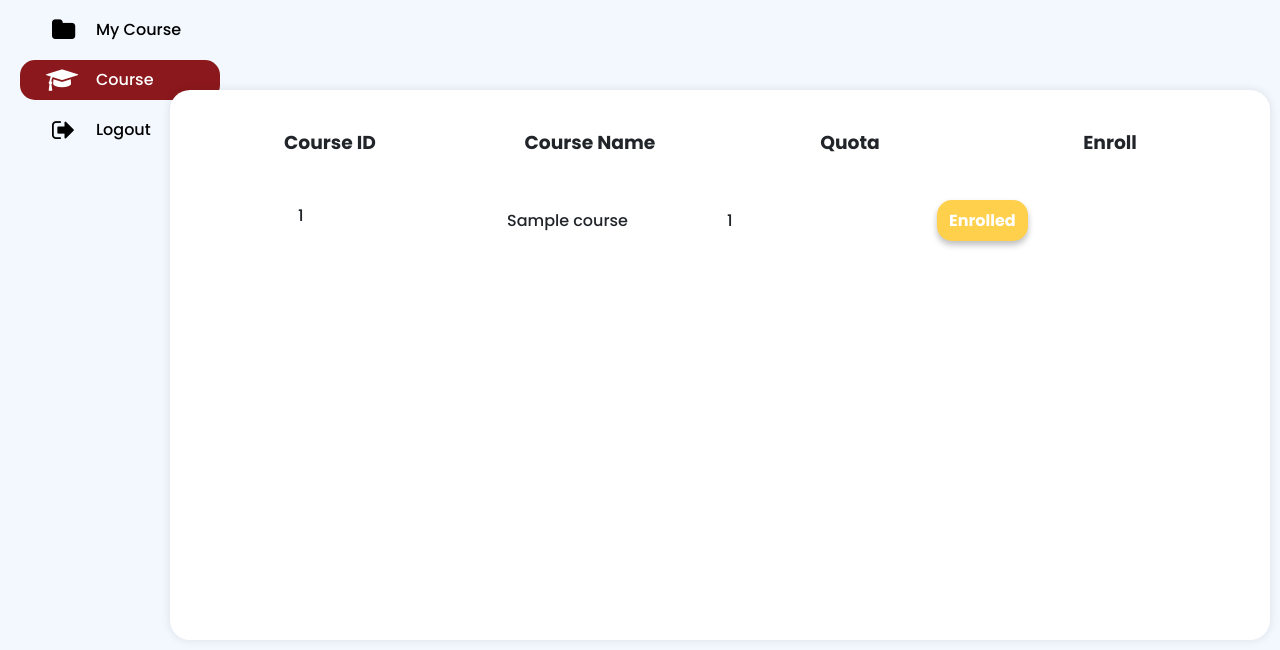
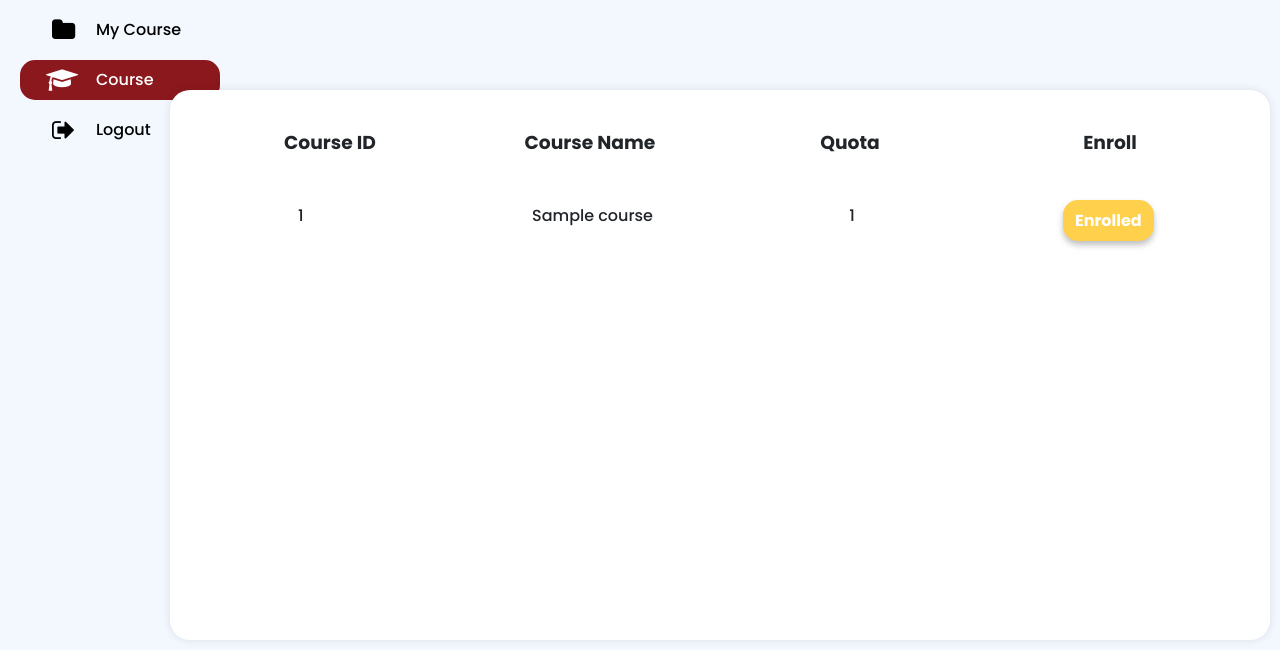
Before and after one commit to 6410685215/cn321-as2, a Django app: page /course/page_course/ in a window 1280 px wide. Shown: the part 150-800 px from the top of the page. Run offline with Django 4.2, Linux system fonts and the light colour scheme; a user stored in the database is signed in; tables that the repository leaves empty hold one stand-in row (values such as "Sample post").

Commit message:
table layout

```diff
--- a/static/css/main.css
+++ b/static/css/main.css
@@ -381,21 +381,30 @@ html [type="button"] {
     text-align: left;
     padding-bottom: 10px;
     margin: 5px;
-    width: 200px;
+}
+.p-id {
+    width: 220px;
+}
+.p-n {
+    width: 246px;
+}
+.td-p {
+    padding-inline: 143px;
 }
 
 .sec-table td a {
+    display: block;
     font-weight: 500;
-    text-align: left;
-    padding-left: 90px;
     padding-bottom: 10px;
     margin: 5px;
+    width: 120px;
+    text-align: center;
 }
 
 .sec-table td form {
     font-weight: 500;
     text-align: left;
-    margin-left: 195px;
+    width: 100px;
 }
 
 .sec-table-title {
--- a/templates/course/page_board.html
+++ b/templates/course/page_board.html
@@ -28,10 +28,10 @@
       <table class="sec-table">
       {% for course in courses %}
         <tr>
-          <td><p>{{ course.ID }}</p></td>
-          <td>{{ course.name }}</td>
+          <td><p class="p-id">{{ course.ID }}</p></td>
+          <td><p class="p-n">{{ course.name }}</p></td>
           <td><a>{{ course.enrolled }}</a></td>
-          <td>
+          <td class="td-p">
             <form action="{% url 'course_drop' %}" method="post">
               {% csrf_token %}
               <button type="submit" name="course_id" value="{{ course.ID }}" class="button-27-en">Drop</button>
--- a/templates/course/page_course.html
+++ b/templates/course/page_course.html
@@ -28,12 +28,12 @@
       <table class="sec-table">
       {% for course in courses %}
         <tr>
-          <td><p>{{ course.ID }}</p></td>
-          <td>{{ course.name }}</td>
+          <td><p class="p-id">{{ course.ID }}</p></td>
+          <td><p class="p-n">{{ course.name }}</p></td>
           <td><a>{{ course.quota }}</a></td>
-          <td>
+          <td class="td-p">
             {% if course.ID in enroll %}
-              <form>
+              <forms>
                 <button type="button" class="button-27-ed">Enrolled</button>
               </form>
             {% elif not course.quota  %}
```
